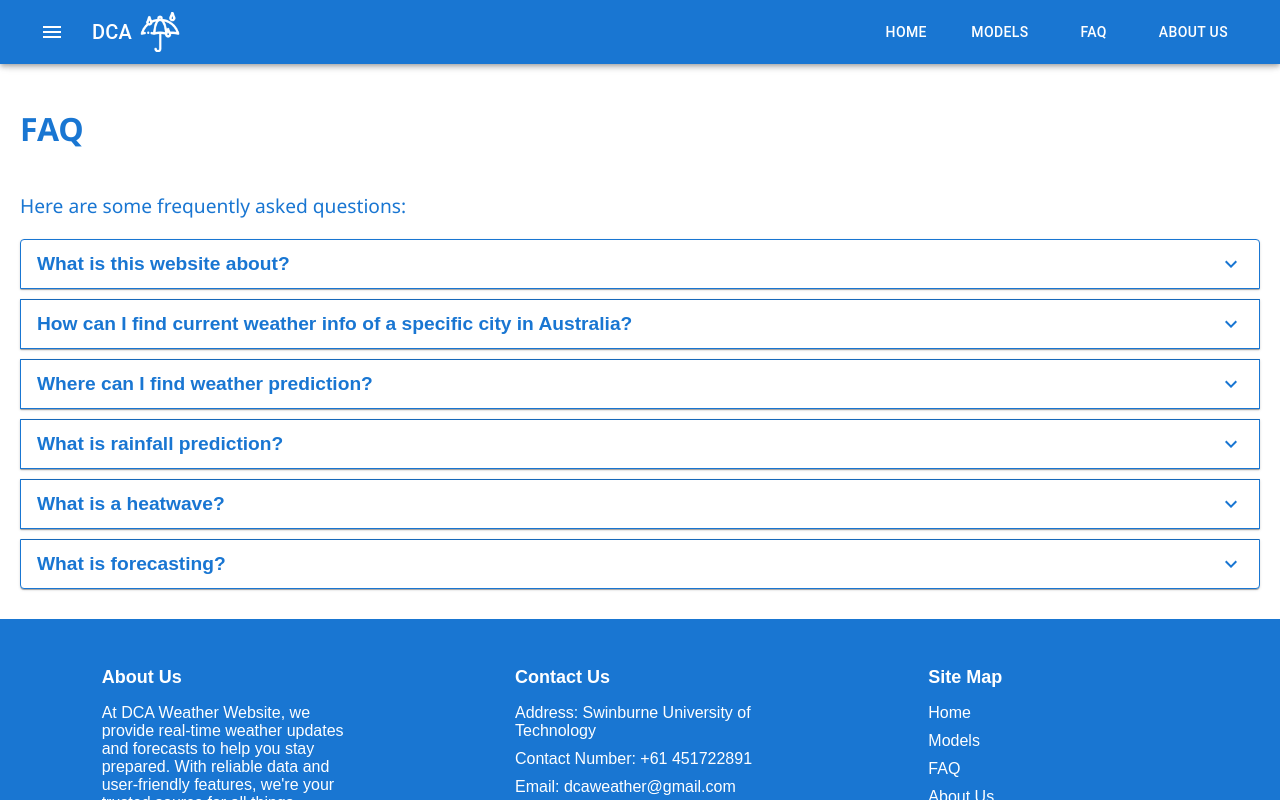
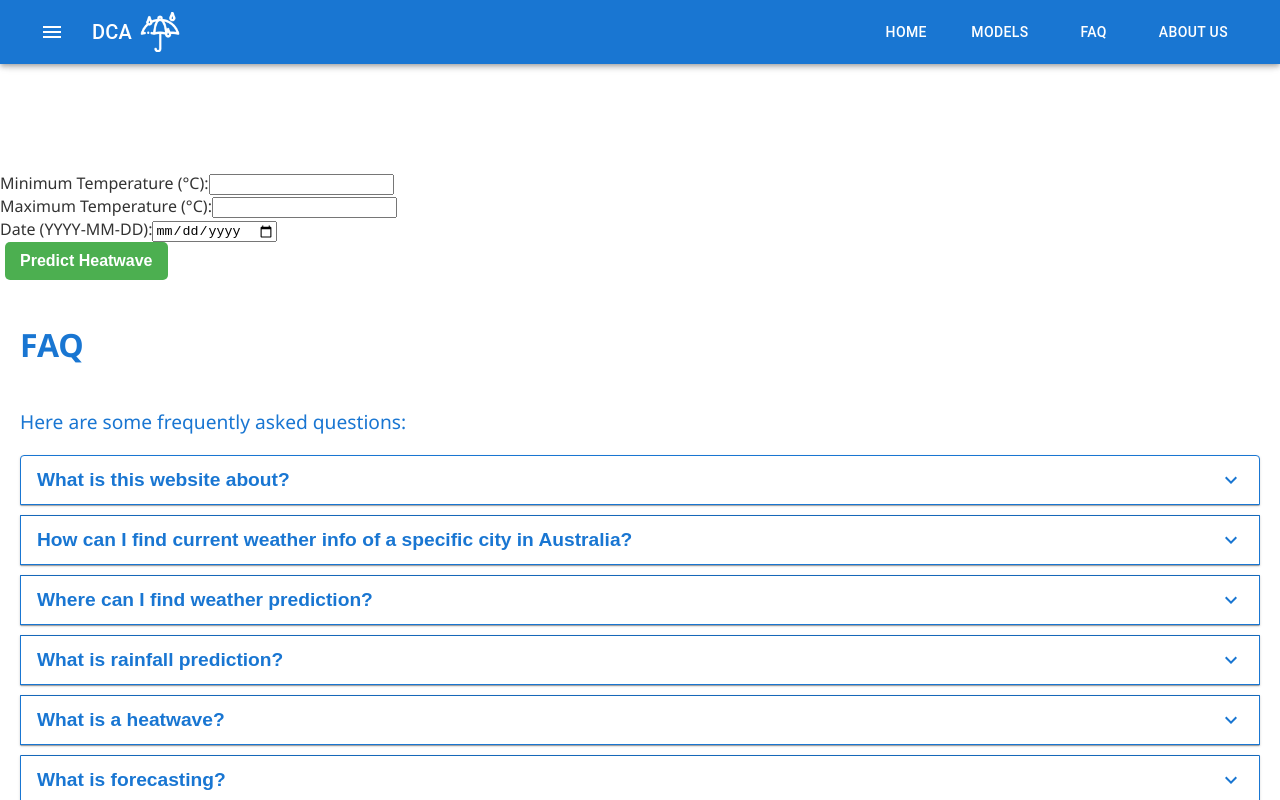
Before and after one commit to joonochakma/weather-prediction-stack, a React (Create React App) app in the folder weather_website/: page /heatwave in a window 1280 px wide. Built offline with nearby package versions, Linux system fonts and the light colour scheme; no server answers.

Commit message:
add heatwave prediction for heatwave page

```diff
--- a/weather_website/src/pages/heatwave/Heatwave.js
+++ b/weather_website/src/pages/heatwave/Heatwave.js
@@ -1,12 +1,94 @@
+import React, { useState } from 'react';
 
+const Heatwave = () => {
+    const [minTemp, setMinTemp] = useState('');
+    const [maxTemp, setMaxTemp] = useState('');
+    const [date, setDate] = useState(''); // New state for date input
+    const [prediction, setPrediction] = useState(null);
+    const [error, setError] = useState('');
 
+    const handleSubmit = async (event) => {
+        event.preventDefault(); // Prevent default form submission
 
-function Heatwave() {
-  return (
-    <div className="App">
+        try {
+          const response = await fetch('http://127.0.0.1:8000/predict_heatwave?date=' + date, {
+                method: 'POST',
+                headers: {
+                    'Content-Type': 'application/json',
+                },
+                body: JSON.stringify({
+                    min_temp: parseFloat(minTemp),
+                    max_temp: parseFloat(maxTemp),
+                }),
+            });
 
-    </div>
-  );
-}
+            if (!response.ok) {
+                throw new Error('Network response was not ok');
+            }
+
+            const data = await response.json();
+            setPrediction(data); // Set the entire prediction object
+            setError(''); // Clear any previous errors
+        } catch (err) {
+            console.error('Error:', err);
+            setError('Error fetching prediction. Please try again.');
+            setPrediction(null); // Clear previous prediction on error
+        }
+    };
+
+    return (
+        <div>
+            <h2>Heatwave Prediction</h2>
+            <form onSubmit={handleSubmit}>
+                <div>
+                    <label>
+                        Minimum Temperature (°C):
+                        <input
+                            type="number"
+                            value={minTemp}
+                            onChange={(e) => setMinTemp(e.target.value)}
+                            required
+                        />
+                    </label>
+                </div>
+                <div>
+                    <label>
+                        Maximum Temperature (°C):
+                        <input
+                            type="number"
+                            value={maxTemp}
+                            onChange={(e) => setMaxTemp(e.target.value)}
+                            required
+                        />
+                    </label>
+                </div>
+                <div>
+                    <label>
+                        Date (YYYY-MM-DD):
+                        <input
+                            type="date"
+                            value={date}
+                            onChange={(e) => setDate(e.target.value)}
+                        />
+                    </label>
+                </div>
+                <button type="submit">Predict Heatwave</button>
+            </form>
+
+            {error && <p style={{ color: 'red' }}>{error}</p>}
+
+            {prediction && (
+                <div>
+                    <h3>Prediction Result</h3>
+                    <p>Date: {prediction.date}</p>
+                    <p>Minimum Temperature: {prediction.minimum_temperature} °C</p>
+                    <p>Maximum Temperature: {prediction.maximum_temperature} °C</p>
+                    <p>Predicted Cluster: {prediction.predicted_cluster}</p>
+                    <p>{prediction.predicted_cluster === 1 ? "Heatwave is occurring!" : "No heatwave."}</p>
+                </div>
+            )}
+        </div>
+    );
+};
 
 export default Heatwave;
```
Also changed, not shown: 1 other file (tests, documents, lock files or other folders).
